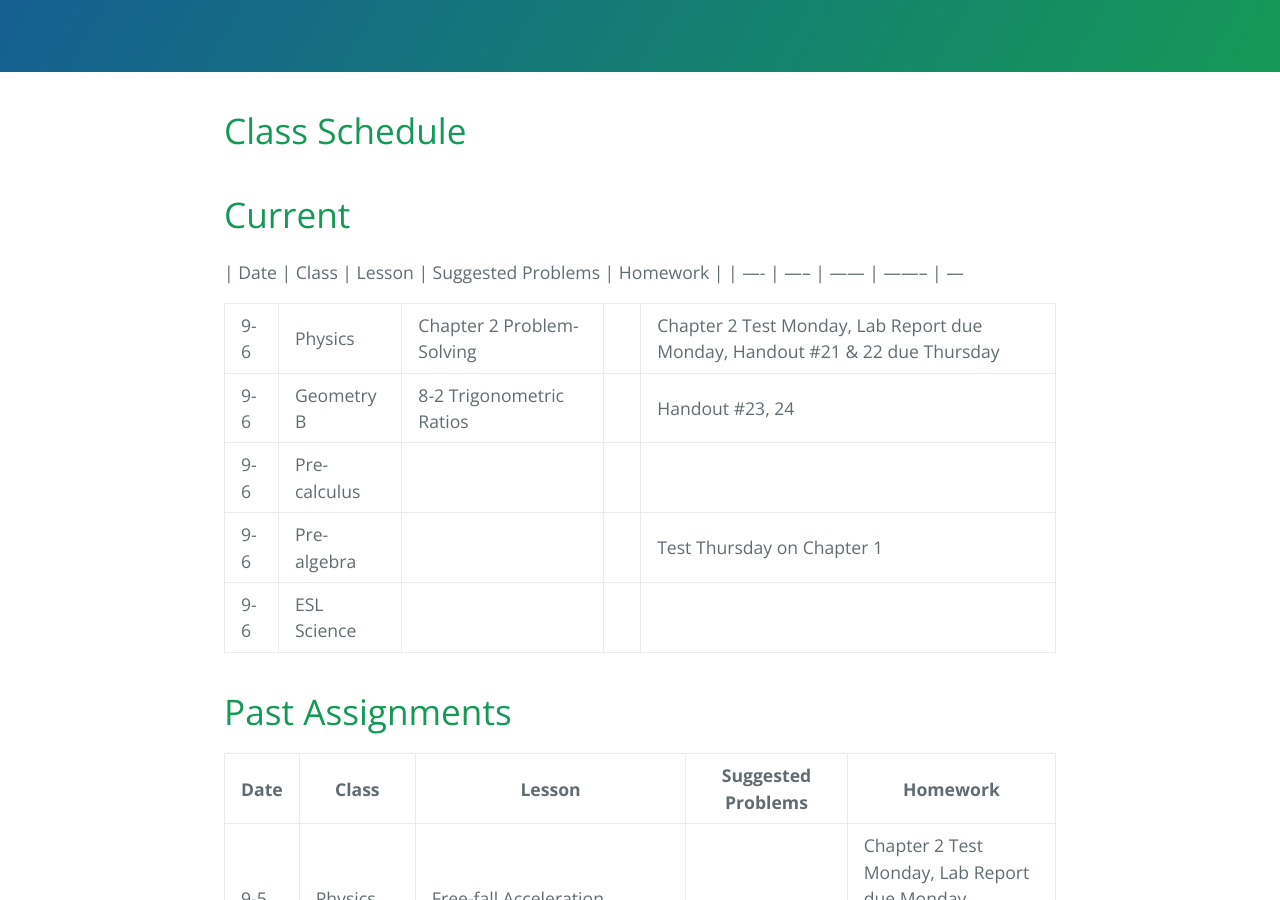
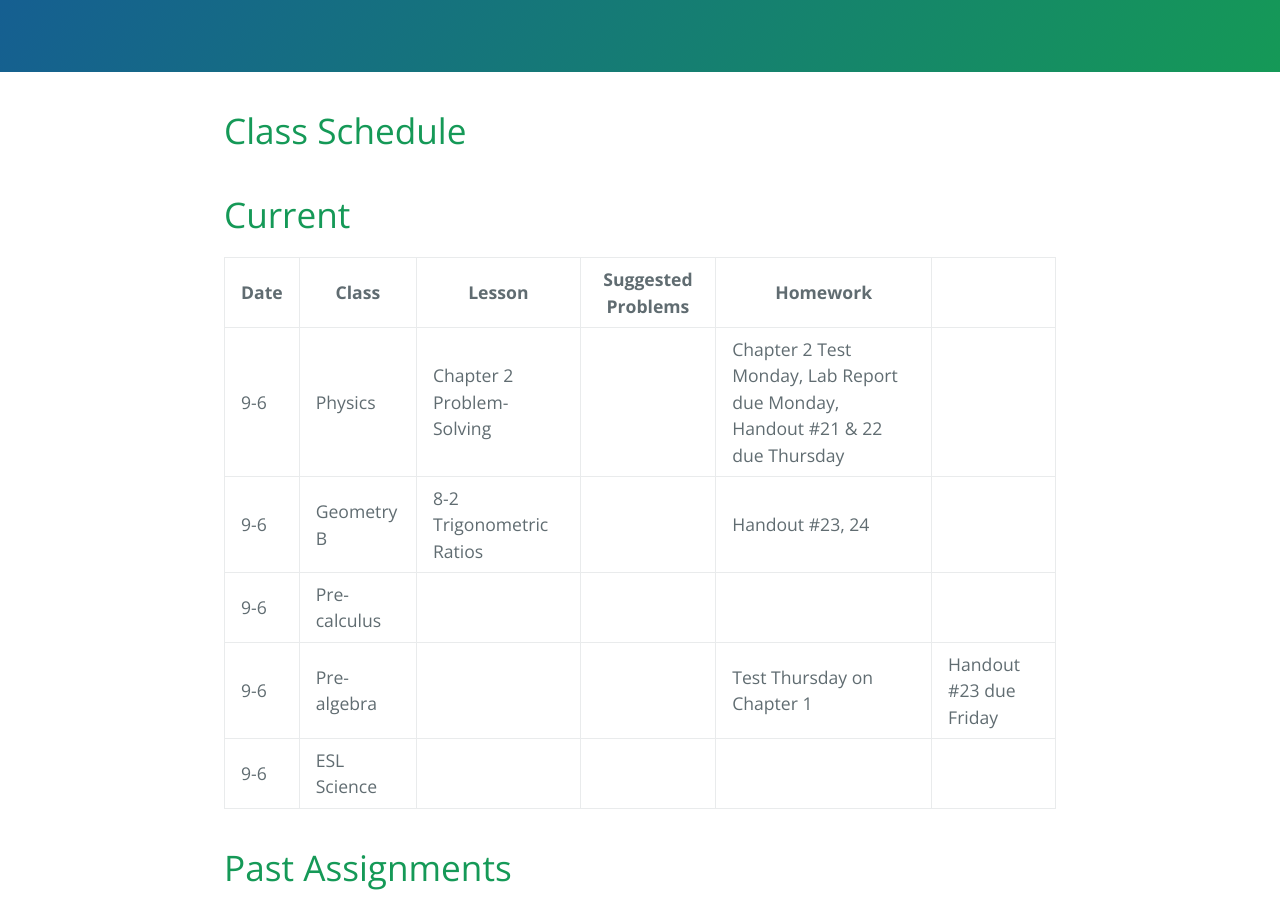
Before and after one commit to gpayoo/gpayoo, a Jekyll site: the page built from index.md, in a window 1280 px wide and 900 px high, scrolled down 311 px. Built offline with Jekyll 4.4.1, drawn with Linux system fonts in a browser that asks for light colours; our own code applies the rules of GitHub Pages for plain Markdown files.

Commit message:
Update index.md

```diff
--- a/index.md
+++ b/index.md
@@ -9,11 +9,10 @@ layout: default
 
 | Date | Class | Lesson | Suggested Problems | Homework |
 | ---- | ----- | ------ | -------- | ---
-
 | 9-6 | Physics | Chapter 2 Problem-Solving  | |  Chapter 2 Test Monday, Lab Report due Monday, Handout #21 & 22 due Thursday
 | 9-6 | Geometry B | 8-2 Trigonometric Ratios | |  Handout #23, 24|
 | 9-6 | Pre-calculus |  ||
-| 9-6 | Pre-algebra | | | Test Thursday on Chapter 1|
+| 9-6 | Pre-algebra | | | Test Thursday on Chapter 1|  Handout #23 due Friday
 | 9-6 | ESL Science |  |  |
 
 
```
